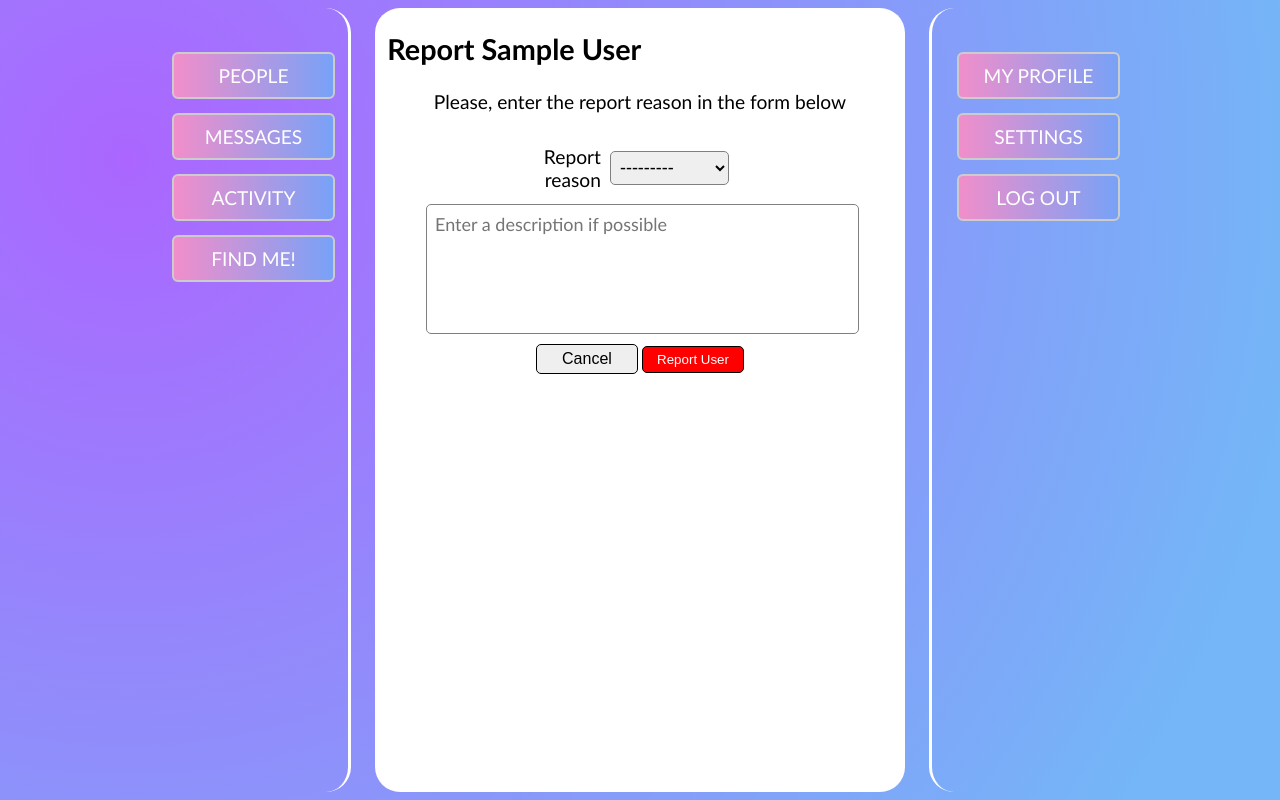
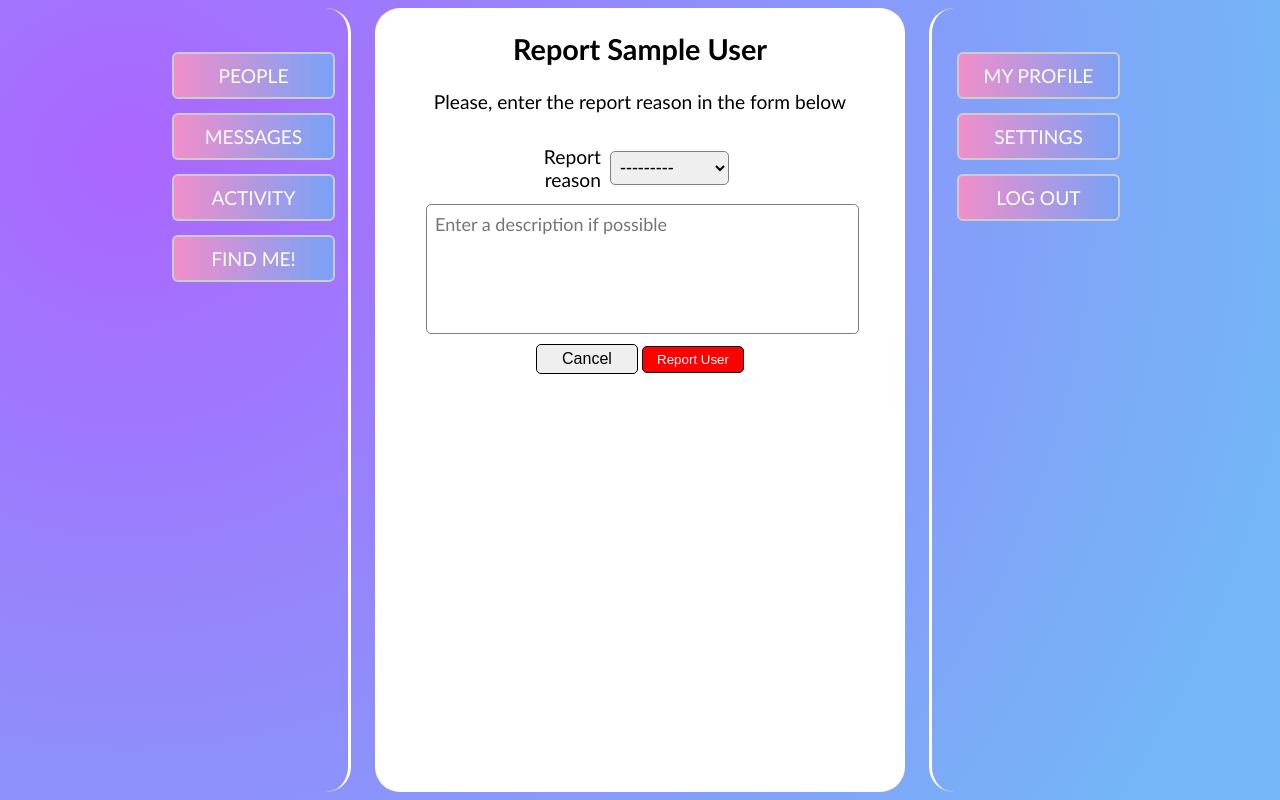
Before and after one commit to butuz0/DatingApp, a Django app: page /people/report/1 in a window 1280 px wide. Run offline with Django 4.2, Linux system fonts and the light colour scheme; the visitor is signed in with stand-in values (Sample User, id 1); data comes from the database, SQL or seed files in the repository; some libraries are stand-ins or nearby versions.

Commit message:
display reported person name in the center

```diff
--- a/people/templates/people/report_user.html
+++ b/people/templates/people/report_user.html
@@ -11,7 +11,7 @@
 {% endblock %}
 
 {% block content %}
-    <h2>Report {{ reported_user.first_name }} {{ reported_user.last_name }}</h2>
+    <h2 style="text-align: center">Report {{ reported_user.first_name }} {{ reported_user.last_name }}</h2>
     <p>Please, enter the report reason in the form below</p>
     <form action="" method="post">
         {% csrf_token %}
```
